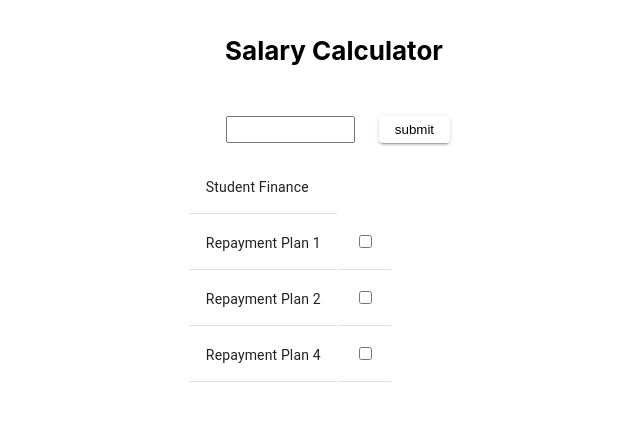
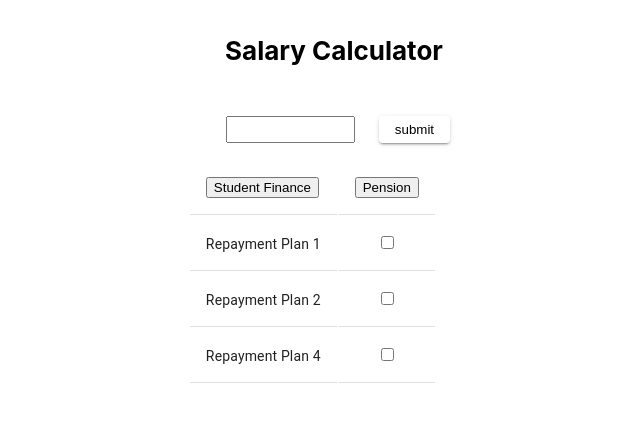
Before and after one commit to OzzProjects/SalaryCalculator, a React (Create React App) app: page / in a window 1280 px wide. Shown: the top 422 px of the page, without its empty margins (306-946 px from the left). Built offline with nearby package versions, Linux system fonts and the light colour scheme.

Commit message:
add-pension-skeleton

```diff
--- a/src/Main.js
+++ b/src/Main.js
@@ -40,6 +40,22 @@ function Main(){
 
     }
 
+    const onFinance = (e)=>{
+        setToggleOptions((prevState)=>({
+            ...prevState,
+            IsFinance: true,
+            IsPension: false
+          }));
+    }
+
+    const onPension = (e)=>{
+        setToggleOptions((prevState)=>({
+            ...prevState,
+            IsFinance: false,
+            IsPension: true
+          }));
+    }
+
     const [salaryAttr, setSalaryAttr]=useState({
         grossSalary:0,
         taxedSalary:0,
@@ -52,6 +68,11 @@ function Main(){
         repayPlanOne:false,
         repayPlanTwo:false,
         repayPlanFour:false
+    });
+
+    const [toggleOptions, setToggleOptions]=useState({
+        IsFinance:true,
+        IsPension:false
     });
 
     const handleSubmit=(e)=>{
@@ -169,9 +190,15 @@ function Main(){
          <table className="table-itself">
          <thead className="table-headers">
              <tr>
-             <th className="table-header"> Student Finance </th>
+             <th className="table-header">
+                <input className="button-finance" type="button" onClick={onFinance} value="Student Finance"/>
+             </th>
+             <th className="table-header">
+                <input className="button-pension" type="button" onClick={onPension} value="Pension"/>
+            </th>
              </tr>
            </thead>
+           {toggleOptions.IsFinance?
            <tbody className='table-body'>
              <tr className='table-row'>
              <th className='row-title'>Repayment Plan 1</th>
@@ -192,6 +219,21 @@ function Main(){
              </td>
              </tr>
             </tbody>
+            :
+            <></>
+            }
+
+            {toggleOptions.IsPension?
+           <tbody className='table-body'>
+             <tr className='table-row'>
+             <th className='row-title'> I contribute ...</th>
+             <td className='cell-result'>
+             </td>
+             </tr>
+            </tbody>
+            :
+            <></>
+            }
             </table>
         </div>
        </form>
```
